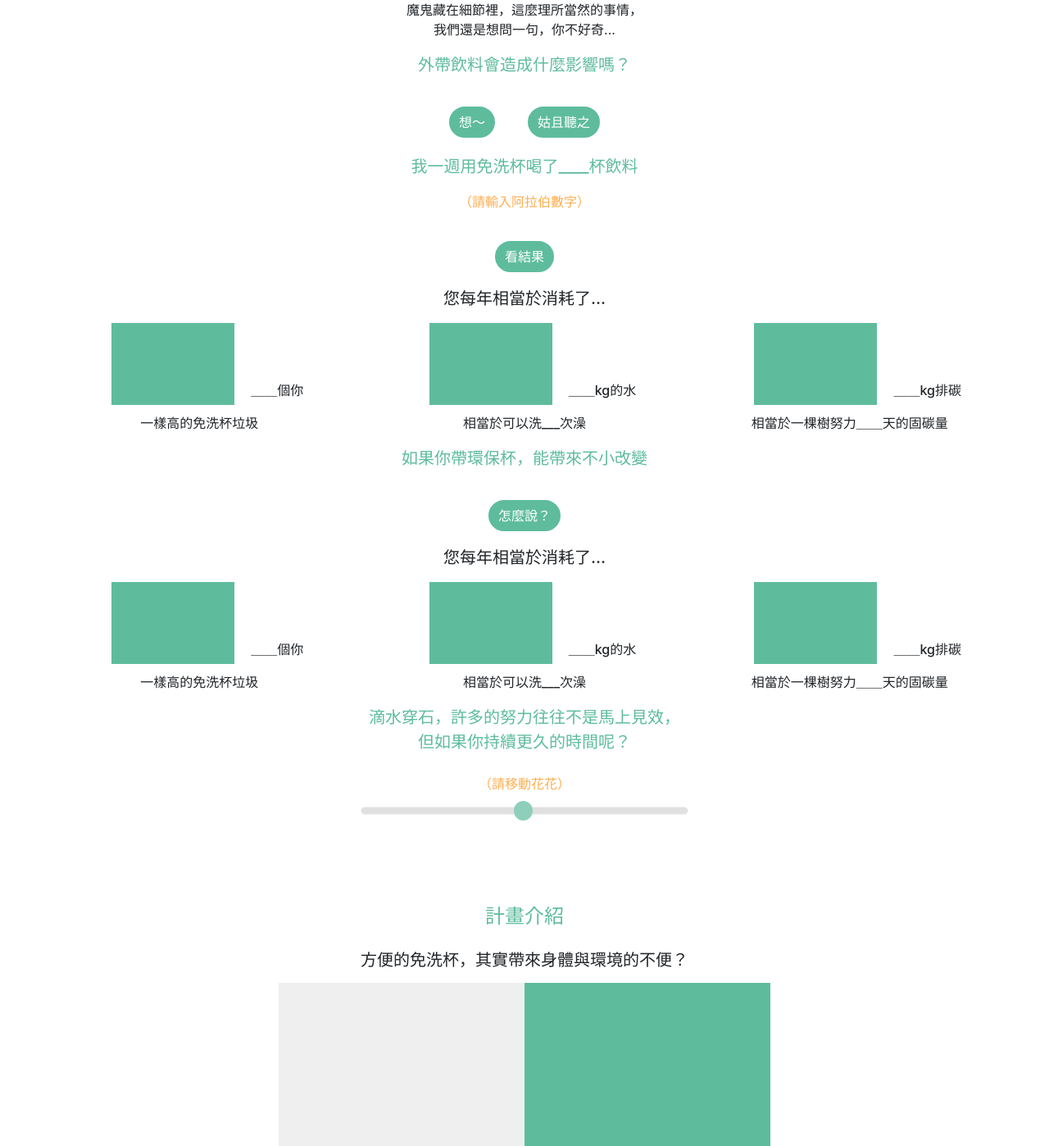
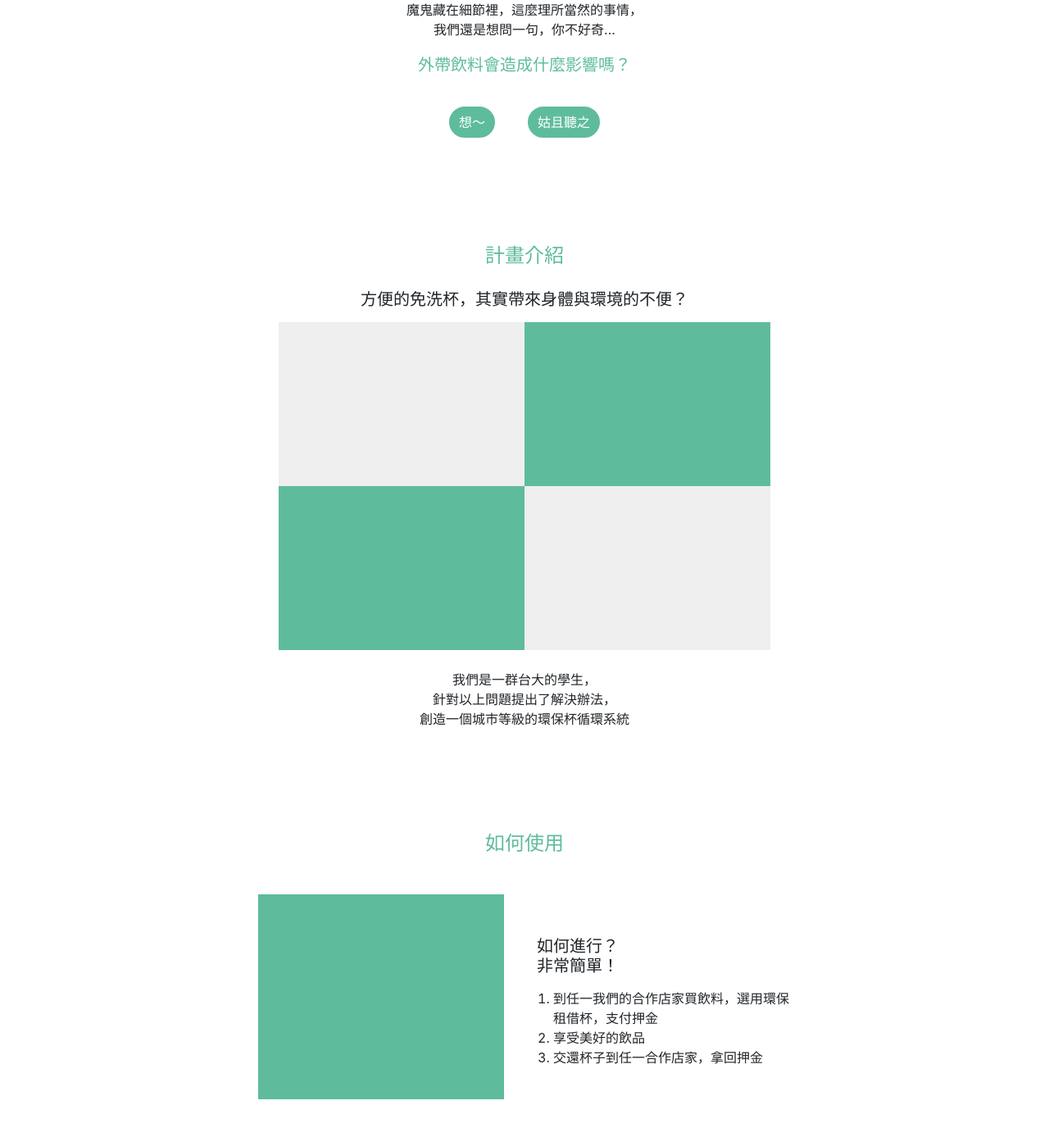
Before and after one commit to jenny-codes/cup-recycling, a Django app: page /interaction/ in a window 1280 px wide. Shown: the part 229-1627 px from the top of the page at 82% size. Run offline with Django 3.2, Linux system fonts and the light colour scheme; some libraries are stand-ins or nearby versions.

Commit message:
動畫好了嗚呼哀哉

```diff
--- a/interaction/static/css/styles.css
+++ b/interaction/static/css/styles.css
@@ -339,6 +339,12 @@ p{
   background-color: var(--color-main);
   cursor: pointer;
 }
+
+/* Slides */
+.game-slide {
+  display: none;
+}
+
 /* 小遊戲區---------------------------------------end */
 
 
--- a/interaction/templates/index.html
+++ b/interaction/templates/index.html
@@ -4,7 +4,7 @@
   <div class="col-12 sec_game section" id="sec_game">
     <h1>小遊戲</h1>
     <div class="col-12 slideshow-container">
-      <div class="mySlides">
+      <div class="game-slide">
         <p class="col-12 game_begin_intro">
           台灣蔚為手搖杯王國，對許多人來說，</br>
           喝飲料就像是呼吸一樣平常的事情，</br>
@@ -16,51 +16,45 @@
           外帶飲料會造成什麼影響嗎？
         </p>
         <div class="col-12 game_btn_sec">
-          <form action="#">
-            <button class="game-btn btn-style" type="submit" value="想～">想～</button>
-          </form>
-          <form action="#">
-            <button class="game-btn btn-style" type="submit" value="姑且聽之">姑且聽之</button>
-          </form>
+          <button class="game-btn btn-style" id="q1-1" type="submit" value="想～">想～</button>
+          <button class="game-btn btn-style" id="q1-2" type="submit" value="姑且聽之">姑且聽之</button>
         </div>
       </div>
-      <div class="mySlides">
+      <div class="game-slide">
         <p class="col-12 game_highlight_word">
-          我一週用免洗杯喝了____杯飲料
+          我一週用免洗杯喝了<span><input type="number" min=0 name="q2-drinks" id="q2-drinks"></span>  杯飲料
         </p>
         <p class="col-12 hint_word">（請輸入阿拉伯數字）</p>
         <div class="game_btn_sec">
-          <form action="#">
-            <button class="game-btn btn-style" type="submit" value="看結果">看結果</button>
-          </form>
+          <button class="game-btn btn-style" id="q2" type="button" value="看結果">看結果</button>
         </div>
       </div>
-      <div class="mySlides">
+      <div class="game-slide">
         <div class="col-12 game_content">
           <h2 class="col-12 game_title">
-            您每年相當於消耗了...
+            你每年相當於消耗了...
           </h2>
           <div class="row game_outcome">
             <div class="col-sm-12 col-md-6 col-lg-4 game_small_sec">
               <div class="game_small_row">
                   <div class="game_img"></div>
-                  <p>＿＿個你</p>
+                  <p><span class="a3-1"></span>個你</p>
               </div>
               <p>一樣高的免洗杯垃圾</p>
             </div>
             <div class="col-sm-12 col-md-6 col-lg-4  game_small_sec">
               <div class="game_small_row">
                   <div class="game_img"></div>
-                  <p>＿＿kg的水</p>
+                  <p><span class="a3-2"></span>kg的水</p>
               </div>
-              <p>相當於可以洗___次澡</p>
+              <p>相當於可以洗<span class="a3-3"></span>次澡</p>
             </div>
             <div class="col-sm-12 col-md-12 col-lg-4  game_small_sec">
               <div class="game_small_row">
                   <div class="game_img"></div>
-                  <p>＿＿kg排碳</p>
+                  <p><span class="a3-4"></span>kg排碳</p>
               </div>
-              <p>相當於一棵樹努力＿＿天的固碳量</p>
+              <p>相當於一棵樹努力<span class="a3-5"></span>天的固碳量</p>
             </div>
           </div>
           <p class="col-12 game_highlight_word">
@@ -68,12 +62,10 @@
           </p>
         </div>
         <div class="col-12 game_btn_sec">
-            <form action="#">
-              <button class="game-btn btn-style" type="submit" value="怎麼說？">怎麼說？</button>
-            </form>
-          </div>
+          <button class="game-btn btn-style" id="q3" type="submit" value="怎麼說？">怎麼說？</button>
+        </div>
       </div>
-      <div class="mySlides">
+      <div class="game-slide">
           <div class="col-12 game_content">
             <h2 class="col-12 game_title">
               您每年相當於消耗了...
@@ -82,23 +74,23 @@
               <div class="col-sm-12 col-md-6 col-lg-4 game_small_sec">
                 <div class="game_small_row">
                     <div class="game_img"></div>
-                    <p>＿＿個你</p>
+                    <p><span class="game-scalable a3-1"></span>個你</p>
                 </div>
                 <p>一樣高的免洗杯垃圾</p>
               </div>
               <div class="col-sm-12 col-md-6 col-lg-4  game_small_sec">
                 <div class="game_small_row">
                     <div class="game_img"></div>
-                    <p>＿＿kg的水</p>
+                    <p><span class="game-scalable a3-2"></span>kg的水</p>
                 </div>
-                <p>相當於可以洗___次澡</p>
+                <p>相當於可以洗<span class="game-scalable a3-3"></span>次澡</p>
               </div>
               <div class="col-sm-12 col-md-12 col-lg-4  game_small_sec">
                 <div class="game_small_row">
                     <div class="game_img"></div>
-                    <p>＿＿kg排碳</p>
+                    <p><span class="game-scalable a3-4"></span>kg排碳</p>
                 </div>
-                <p>相當於一棵樹努力＿＿天的固碳量</p>
+                <p>相當於一棵樹努力<span class="game-scalable a3-5"></span>天的固碳量</p>
               </div>
             </div>
             <p class="col-12 game_highlight_word">
@@ -108,7 +100,7 @@
           </div>
           <div class="col-12 mt-4 game_bar_sec">
               <p class="col-12 hint_word">（請移動花花）</p>
-              <input type="range" min="1" max="100" value="50" class="rangebar" id="myRange">
+              <input type="range" min="1" max="100" value="50" class="rangebar" id="slider">
           </div>
         </div>
     </div>
```
Also changed, not shown: interaction/static/js/index.js (+43 -0 lines), db.sqlite3.
